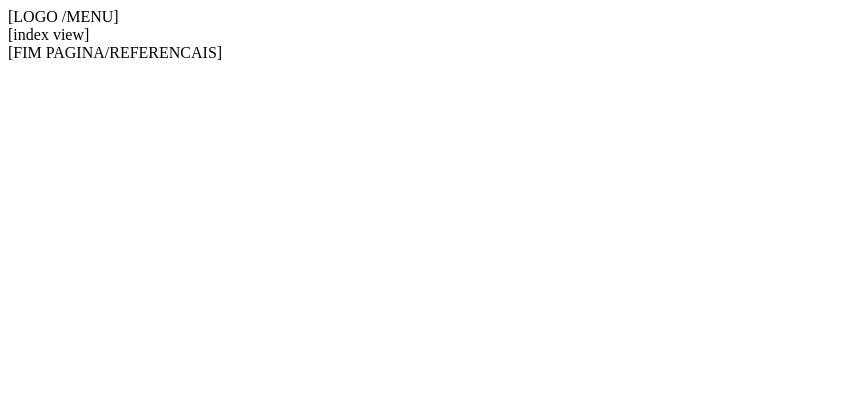
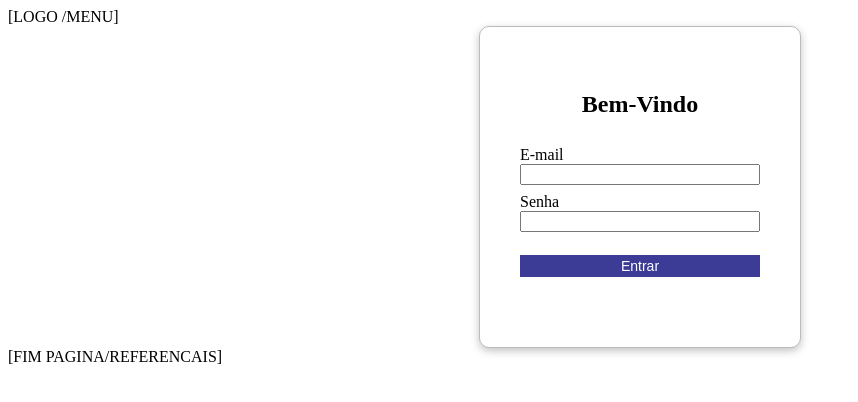
Before and after one commit to rapael-augusto/metabolismoagrario_frontweb, a Next.js app: page / in a window 1280 px wide. Shown: the top 402 px of the page, without its empty margins (0-858 px from the left). Built offline with nearby package versions, Linux system fonts and the light colour scheme.

Commit message:
estilização formulário pagina inicial

```diff
--- a/src/app/page.tsx
+++ b/src/app/page.tsx
@@ -1,9 +1,32 @@
 import Layout from "@/components/layout/layout";
+import Button from "@/components/forms/button";
+import '../styles/form/form.css'
+import '../styles/home/login.css'
 
 const Home = () => {
   return (
     <Layout>
-      [index view]
+      <form className="formBody-login">
+
+        <div className="form-input-box">
+           <h2 className="tittle-login">Bem-Vindo</h2>
+        </div>
+
+        <div className="form-input-box">
+          <label htmlFor="email">E-mail</label>
+          <input type="text" id="email" />
+        </div>
+
+        <div className="form-input-box">
+          <label htmlFor="password">Senha</label>
+          <input type="password" id="password" />
+        </div>
+
+        <div className="form-input-box">
+          <Button texto={'Entrar'} classe={'button-home'} />
+        </div>
+
+      </form>
     </Layout>
   );
 }
--- /dev/null
+++ b/src/components/forms/button.tsx
@@ -0,0 +1,11 @@
+import buttonType from '@/types/buttonType';
+
+const Button: React.FC<buttonType> = ({texto, classe }) => {
+    return (
+        <button className={classe}>
+            {texto}
+        </button>
+    );
+}
+
+export default Button;
--- /dev/null
+++ b/src/styles/form/form.css
@@ -0,0 +1,26 @@
+.formBody {
+    display: flex;
+    flex-direction: column;
+    align-items: flex-start;
+    justify-content: flex-start;
+    border: 1px solid rgba(0, 0, 0, 0.267);
+    border-radius: 10px;
+    width: 300px;
+    height: 300px;
+    margin: 0 auto;
+    padding: 30px 10px 10px 10px;
+    box-shadow: rgba(0, 0, 0, 0.24) 0px 3px 8px;
+}
+
+.form-input-box {
+    display: flex;
+    flex-direction: column;
+    width: 80%;
+    margin: 4px auto;
+}
+
+.button-default {
+    background-color: rgb(34, 156, 55);
+    color: white;
+    border: none;
+}
--- /dev/null
+++ b/src/styles/home/login.css
@@ -0,0 +1,26 @@
+.formBody-login {
+    display: flex;
+    flex-direction: column;
+    align-items: flex-start;
+    justify-content: flex-start;
+    border: 1px solid rgba(0, 0, 0, 0.267);
+    border-radius: 10px;
+    width: 300px;
+    height: 270px;
+    margin: 0 auto;
+    padding: 40px 10px 10px 10px;
+    box-shadow: rgba(0, 0, 0, 0.24) 0px 3px 8px;
+}
+
+.tittle-login{
+    text-align: center;
+}
+
+.button-home {
+    background-color: rgb(60, 60, 151);
+    color: white;
+    border: none;
+    font-size: 14px;
+    padding: 3px 0px;
+    margin: 15px 0 0 0;
+}
--- /dev/null
+++ b/src/types/buttonType.tsx
@@ -0,0 +1,4 @@
+export default interface buttonType {
+    texto: string
+    classe: string
+}
```
